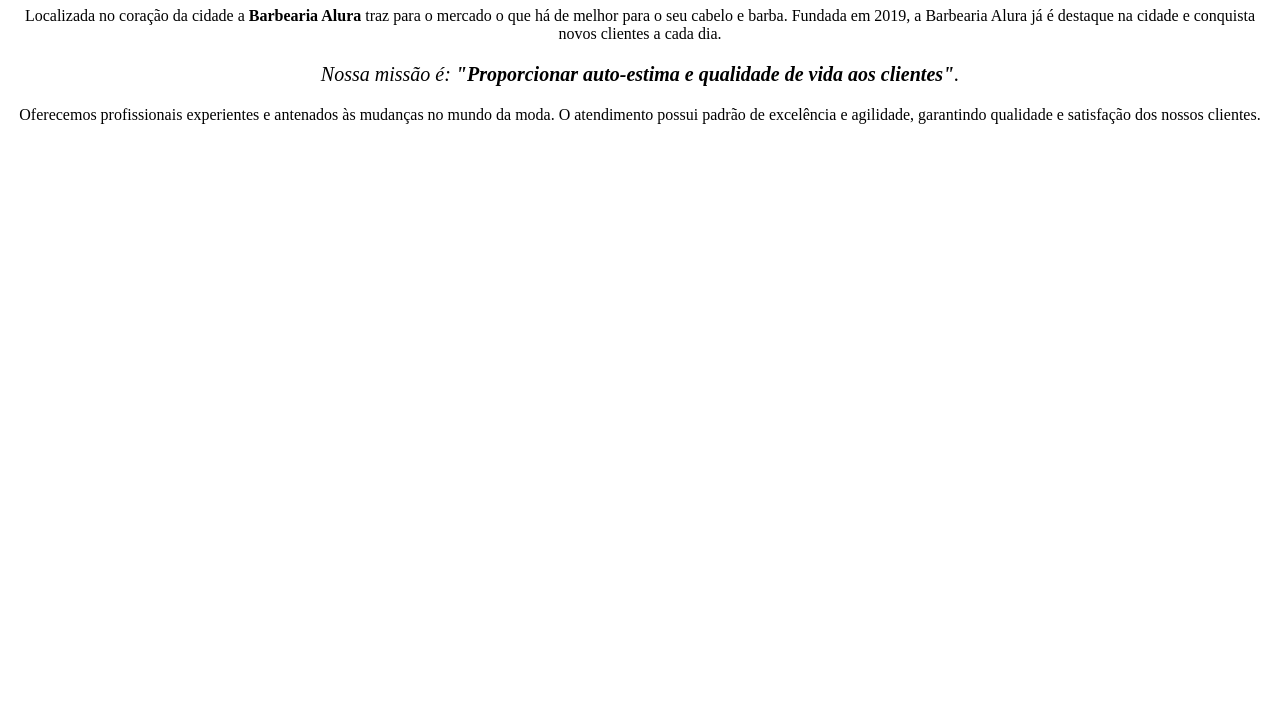
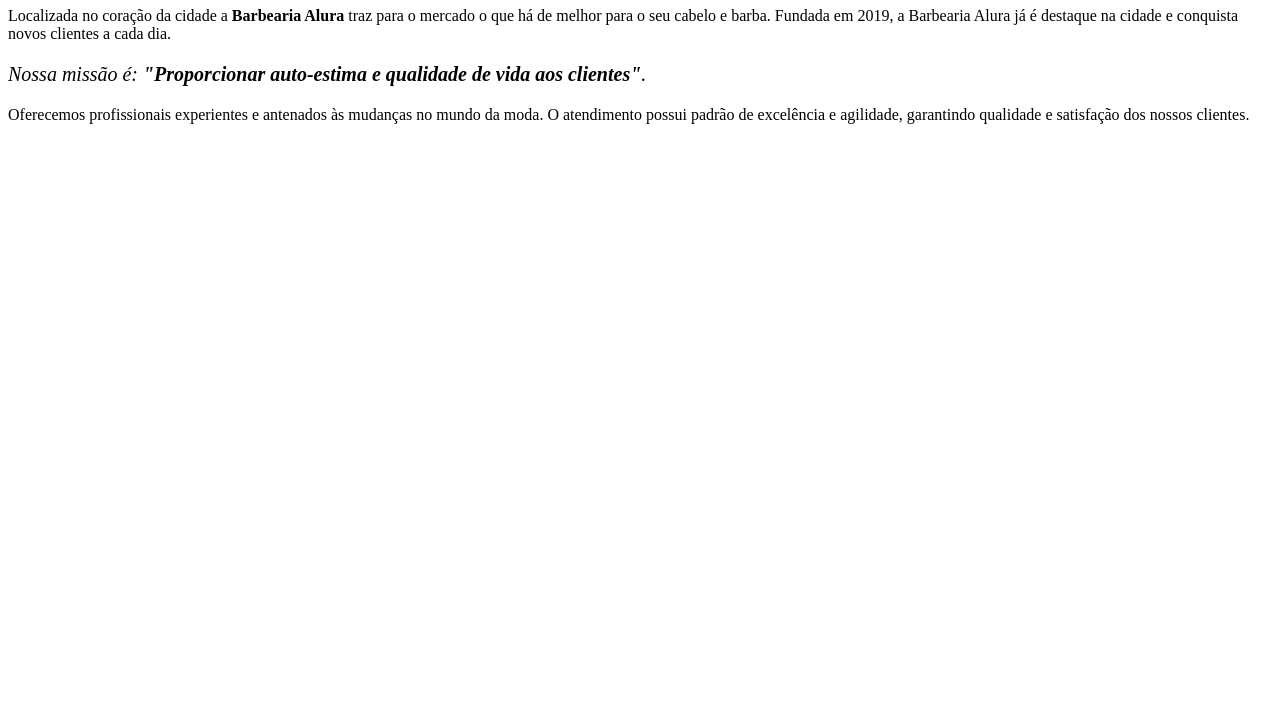
Before and after one commit to yasmin-victoria/aula-06-10-2022, a plain HTML site: page index.html in a window 1280 px wide. Shown: the part 73-800 px from the top of the page. Drawn offline with Linux system fonts and the light colour scheme.

Commit message:
fgfyrytu

```diff
--- a/index.html
+++ b/index.html
@@ -3,22 +3,21 @@
     <head>
         <meta charset="UTF-8">
         <title>Barbearia Alura</title>
-        <link rel="stylesheet" href="style.css">
+        <link rel="stylesheet" href="styles.css">
 
-    <style>
 
-    </style>
+        </style>
     </head>
 
     <body>
         <h1 style="text-align: center">Sobre a Barbearia Alura</h1>
 
-        <p style="text-align: center">Localizada no coração da cidade a <strong>Barbearia Alura</strong> traz para o mercado o que há de melhor para o seu cabelo e barba.
+        <p>Localizada no coração da cidade a <strong>Barbearia Alura</strong> traz para o mercado o que há de melhor para o seu cabelo e barba.
         Fundada em 2019, a Barbearia Alura já é destaque na cidade e conquista novos clientes a cada dia.</p>
 
         <p style="font-size: 20px;"><em>Nossa missão é: <strong>"Proporcionar auto-estima e qualidade de vida aos clientes"</strong>.</em></p>
 
-        <p style="text-align: center">Oferecemos profissionais experientes e antenados às mudanças no mundo da moda.
+        <p>Oferecemos profissionais experientes e antenados às mudanças no mundo da moda.
         O atendimento possui padrão de excelência e agilidade, garantindo qualidade e satisfação dos nossos clientes.</p>
     </body>
 </html>
--- a/style.css
+++ b/style.css
@@ -1,3 +1,11 @@
+body {
+    background: #cccccc
+}
+
 p {
-    text-align: center
+    text-align: center;
 }
+
+em strong {
+    color: red;
+}
```
